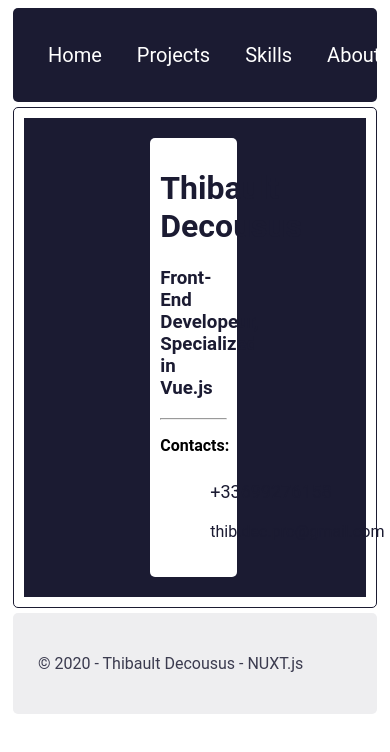
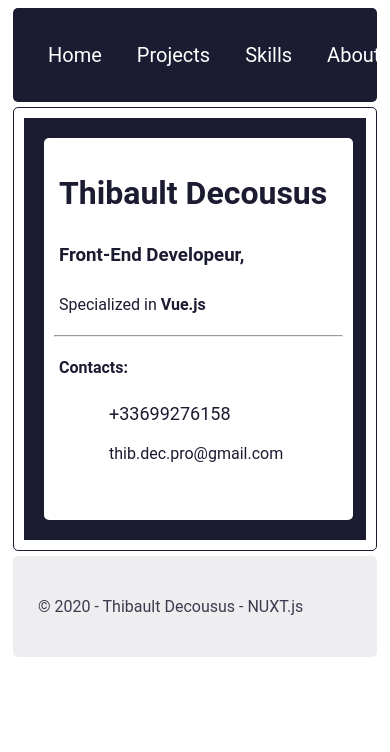
Before and after one commit to Thibault-21/myPortfolio, a Nuxt app: page /Contact/Card in a window 390 px wide. Shown: the top 752 px of the page. Built offline with nearby package versions, Linux system fonts and the light colour scheme.

Commit message:
update Card responsiv

```diff
--- a/pages/Contact/Card.vue
+++ b/pages/Contact/Card.vue
@@ -2,7 +2,8 @@
   <div class="main">
     <div class="card">
       <h1>Thibault Decousus</h1>
-      <h3> Front-End Developeur, Specialized in <strong>Vue.js</strong> </h3>
+      <h3> Front-End Developeur, </h3>
+      <p>Specialized in <strong>Vue.js</strong> </p>
       <hr>
       <p><strong>Contacts: </strong>
         <ul>
@@ -37,8 +38,9 @@ export default {
   margin: 10px;
   padding: 10px;
 }
-h1, h3 {
+h1, h3, p {
   color : rgb(27, 27, 50);
+  padding: 5px;
 }
 li {
   list-style-type: none;
@@ -49,4 +51,13 @@ a {
   color : rgb(27, 27, 50);
   font-size: 18px;
 }
+@media only screen and (max-width: 768px) {
+  .main {
+    grid-gap: 5px;
+  }
+  .card {
+    grid-column-start: 1;
+    grid-column-end: 4;
+  }
+}
 </style>
```
